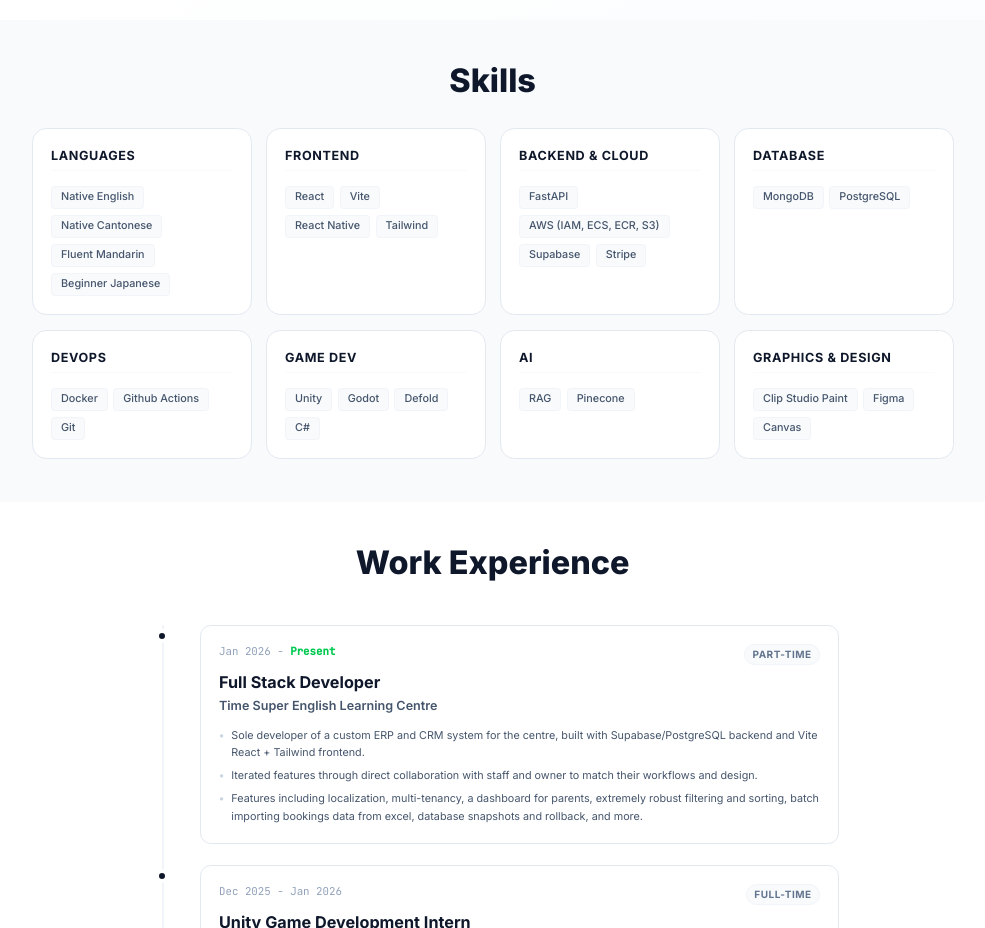
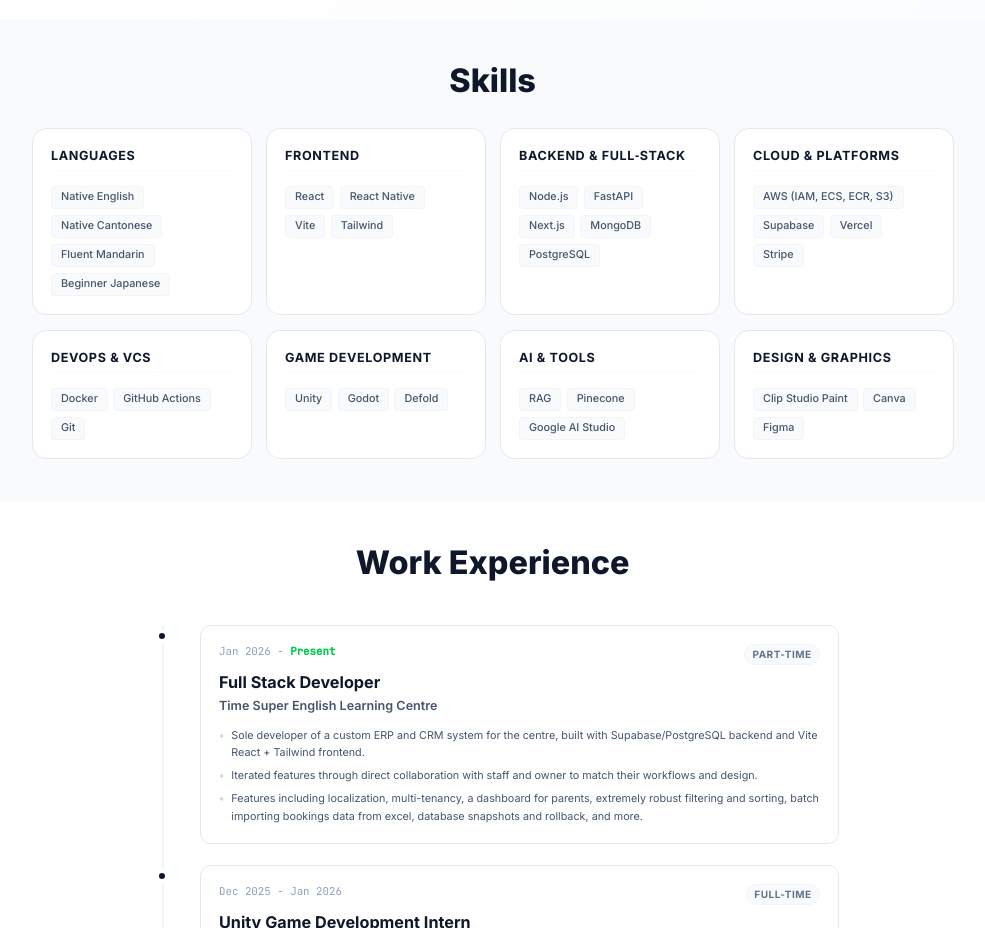
Before and after one commit to ilmn25/ilmn25, a React (Vite) app: page / in a window 1280 px wide. Shown: the part 780-1708 px from the top of the page, without its empty margins (147-1132 px from the left). Built offline with nearby package versions, Linux system fonts and the light colour scheme.

Commit message:
Add skills

```diff
--- a/constants.ts
+++ b/constants.ts
@@ -40,31 +40,31 @@ export const SKILLS: SkillGroup[] = [
     },
     {
         category: 'Frontend',
-    skills: ['React', 'Vite', 'React Native', 'Tailwind']
+        skills: ['React', 'React Native', 'Vite', 'Tailwind']
     },
     {
-    category: 'Backend & Cloud',
-    skills: ['FastAPI', 'AWS (IAM, ECS, ECR, S3)', 'Supabase', 'Stripe']
+        category: 'Backend & Full‑stack',
+        skills: ['Node.js', 'FastAPI', 'Next.js', 'MongoDB', 'PostgreSQL']
     },
     {
-    category: 'Database',
-    skills: ['MongoDB', 'PostgreSQL']
+        category: 'Cloud & Platforms',
+        skills: ['AWS (IAM, ECS, ECR, S3)', 'Supabase', 'Vercel', 'Stripe']
     },
     {
-    category: 'DevOps',
-    skills: ['Docker', 'Github Actions', 'Git']
+        category: 'DevOps & VCS',
+        skills: ['Docker', 'GitHub Actions', 'Git']
     },
     {
-    category: 'Game Dev',
-    skills: ['Unity', 'Godot', 'Defold', 'C#']
+        category: 'Game Development',
+        skills: ['Unity', 'Godot', 'Defold']
     },
     {
-    category: 'AI',
-    skills: ['RAG', 'Pinecone']
+        category: 'AI & Tools',
+        skills: ['RAG', 'Pinecone', 'Google AI Studio']
     },
     {
-    category: 'Graphics & Design',
-    skills: ['Clip Studio Paint', 'Figma', 'Canvas']
+        category: 'Design & Graphics',
+        skills: ['Clip Studio Paint', 'Canva', 'Figma']
     }
 ];
 
```
Lines whose indentation alone changed are shown as unchanged.
